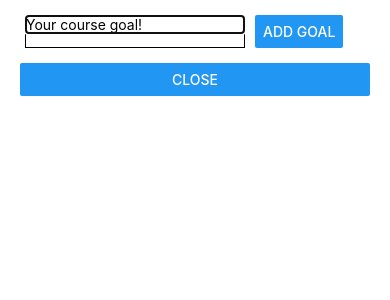
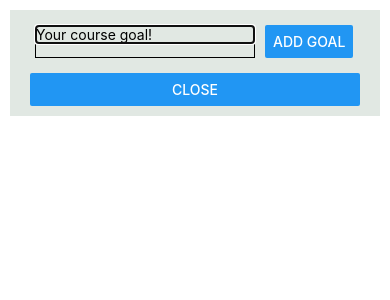
Before and after one commit to Anupom11/ReactNativeTestApp, a React Native app: screen / in a window 390 px wide. Both pictures are taken after a click on the button "ADD ITEM". Shown: the top 300 px of the page. Built offline with nearby package versions, Linux system fonts and the light colour scheme.

Commit message:
updated modal background

```diff
--- a/components/GoalInput.js
+++ b/components/GoalInput.js
@@ -22,7 +22,7 @@ function GoalInput(props) {
         <Modal
             visible={props.visibility}
             animationType={'slide'}>
-            <View>
+            <View style={{margin:10, paddingBottom:10, backgroundColor:'#e1e8e3'}}>
                 <View style={styles.inputContainer}>
                     <View style={{borderColor: '#000000', borderWidth: 1, marginEnd: 10}}>
                         <TextInput
```
